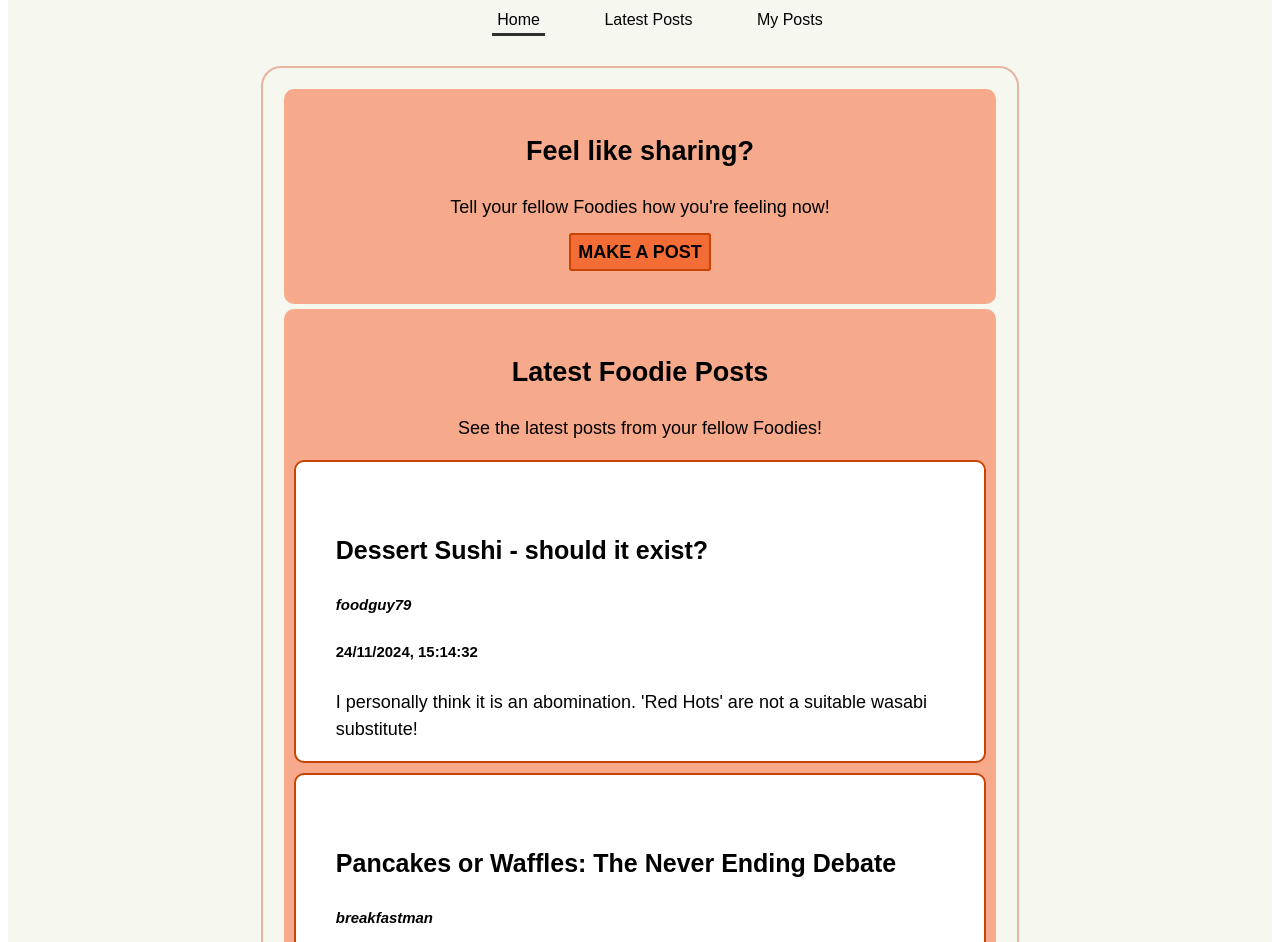
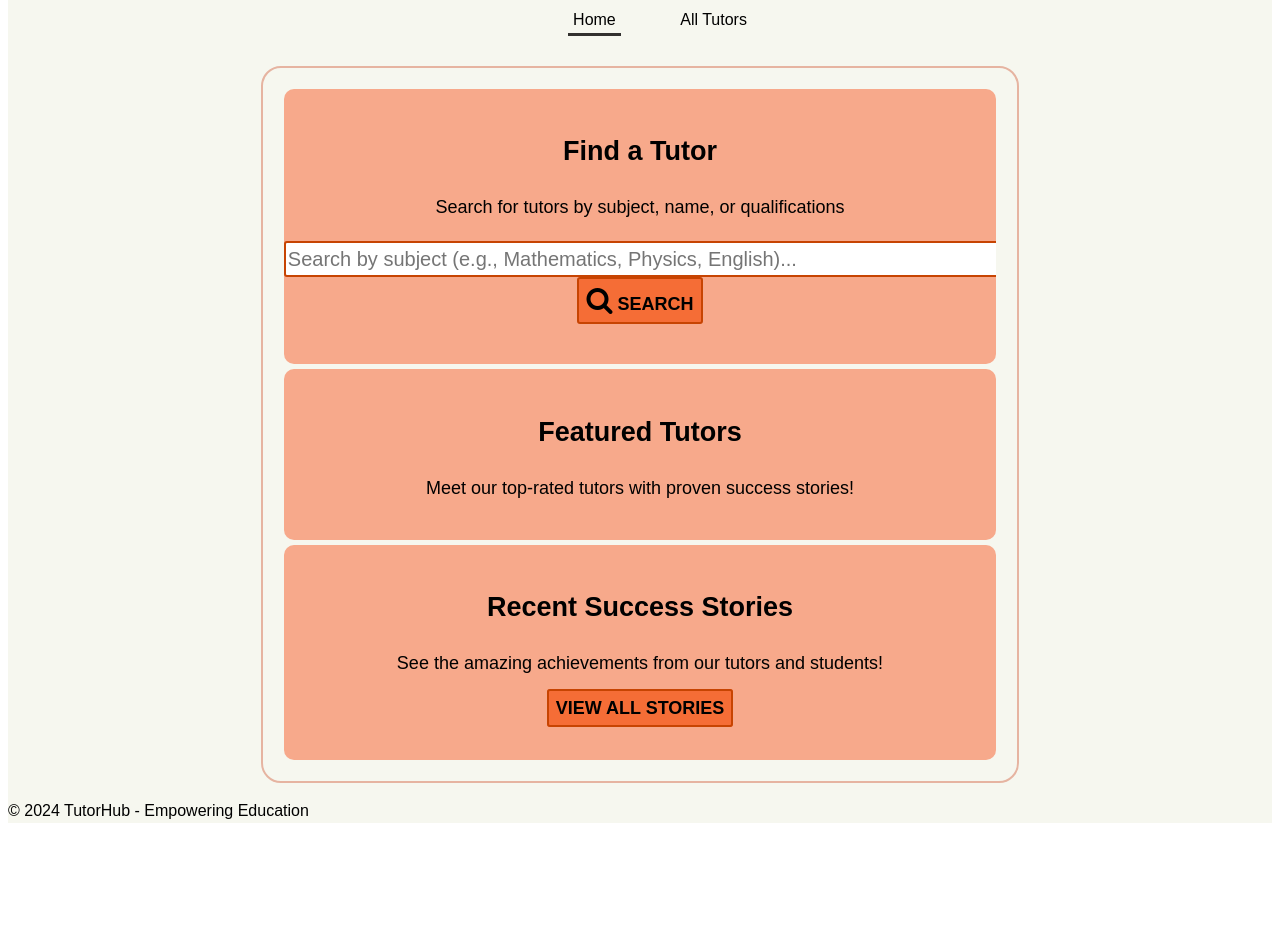
Before and after one commit to febaea/TutorBlog, a website: page food blog/app/public/html/index.html in a window 1280 px wide. Shown: the part 174-1116 px from the top of the page. After the commit the page ends 1013 px from the top, so only its background shows below. Drawn offline with Linux system fonts and the light colour scheme.

Commit message:
Replace Foodies 'R' Us with TutorHub content

```diff
--- a/food blog/app/public/html/index.html
+++ b/food blog/app/public/html/index.html
@@ -1,22 +1,22 @@
 <!DOCTYPE html>
 <html>
     <head>
-        <title> Foodies 'R' Us </title>
+        <title> TutorHub - Find Your Perfect Tutor </title>
         <meta charset="utf-8">
-        <link rel="icon" type="image/x-icon" href="../imgs/foodie.ico">
         <link rel="stylesheet" href="../css/style.css">
-
+        <link rel="stylesheet" href="https://cdnjs.cloudflare.com/ajax/libs/font-awesome/4.7.0/css/font-awesome.min.css">
+        <script src="../js/main.js" defer></script>
         <script src="../js/index.js" defer></script>
-        <script src="../js/main.js" defer></script>
     </head>
     <body>
         <header>
-            <a href="../html/index.html"><img id="logo" src="../imgs/logo.png"></a>
-            <h1>Foodies 'R' Us</h1>
+            <a href="../html/index.html"><img id="logo" src="../imgs/logo.png" alt="TutorHub Logo"></a>
+            <h1>TutorHub - Connect with Expert Tutors</h1>
             <div class="dropdown">
-                <button id="login_link" href="#">Username <i class="fa fa-caret-down"></i></button>
+                <button id="login_link" href="#">Account <i class="fa fa-caret-down"></i></button>
                 <div class="dropdown-content">
-                    <a id="logout_btn" href="../html/login.html">Log out</a>
+                    <a id="login_btn" href="../html/login.html">Login</a>
+                    <a id="logout_btn" href="#" style="display:none;">Log out</a>
                 </div>
             </div>
         </header>
@@ -24,28 +24,40 @@
         <nav>
             <ul>
                 <li class="active"><a href="../html/index.html">Home</a></li>
-                <li><a href="../html/posts.html">Latest Posts</a></li>
-                <li><a href="../html/my_posts.html">My Posts</a></li>
+                <li><a href="../html/tutors.html">All Tutors</a></li>
+                <li id="myBookingsNav" style="display:none;"><a href="../html/my_bookings.html">My Bookings</a></li>
             </ul>
         </nav>
 
         <main>
-
-            <section>
-                <h2>Feel like sharing?</h2>
-                <p>Tell your fellow Foodies how you're feeling now!</p>
-                <p><a class="link_btn" href="../html/my_posts.html">Make a Post</a></p>
+            <!-- Search Section -->
+            <section id="searchSection">
+                <h2>Find a Tutor</h2>
+                <p>Search for tutors by subject, name, or qualifications</p>
+                <div class="search-container" style="text-align: center; margin: 20px 0;">
+                    <input type="text" id="searchInput" class="search_bar" placeholder="Search by subject (e.g., Mathematics, Physics, English)..." />
+                    <button id="searchBtn" class="link_btn" style="display: inline-block; width: auto; margin: 0 10px;"><i class="fa fa-search"></i> Search</button>
+                </div>
+                <div id="searchResults"></div>
             </section>
 
-            <section id="postsList">
-                <h2>Latest Foodie Posts</h2>
-                <p>See the latest posts from your fellow Foodies!</p>
+            <!-- Featured Tutors Section -->
+            <section id="featuredTutors">
+                <h2>Featured Tutors</h2>
+                <p>Meet our top-rated tutors with proven success stories!</p>
+                <div id="featuredTutorsList"></div>
+            </section>
 
-                <p><a class="link_btn" href="../html/posts.html">See More Posts</a></p>
+            <!-- Recent Success Stories Section -->
+            <section id="successStories">
+                <h2>Recent Success Stories</h2>
+                <p>See the amazing achievements from our tutors and students!</p>
+                <div id="storiesList"></div>
+                <p><a class="link_btn" href="../html/success_stories.html">View All Stories</a></p>
             </section>
         </main>
         <footer>
-
+            <p>&copy; 2024 TutorHub - Empowering Education</p>
         </footer>
     </body>
 </html>
```
